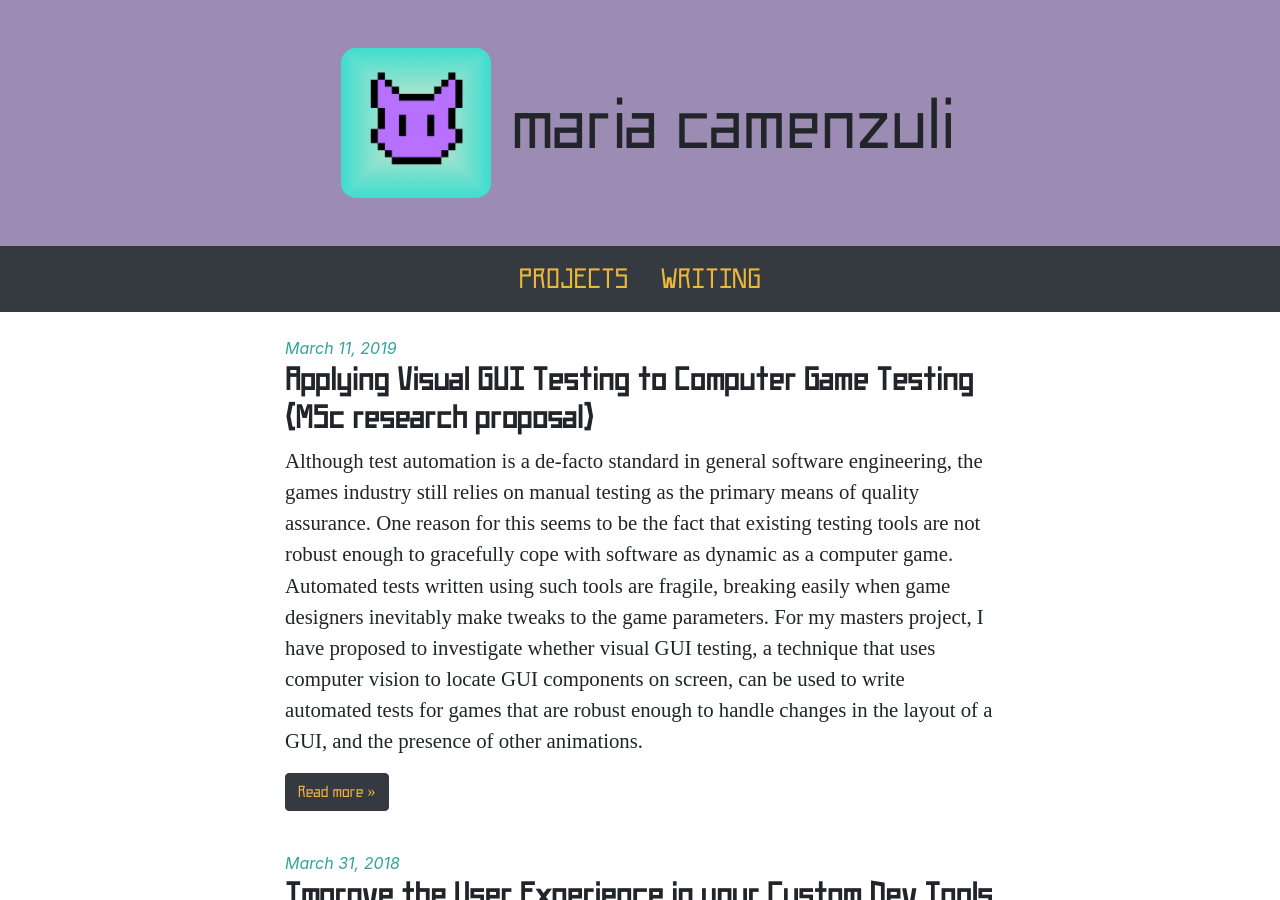
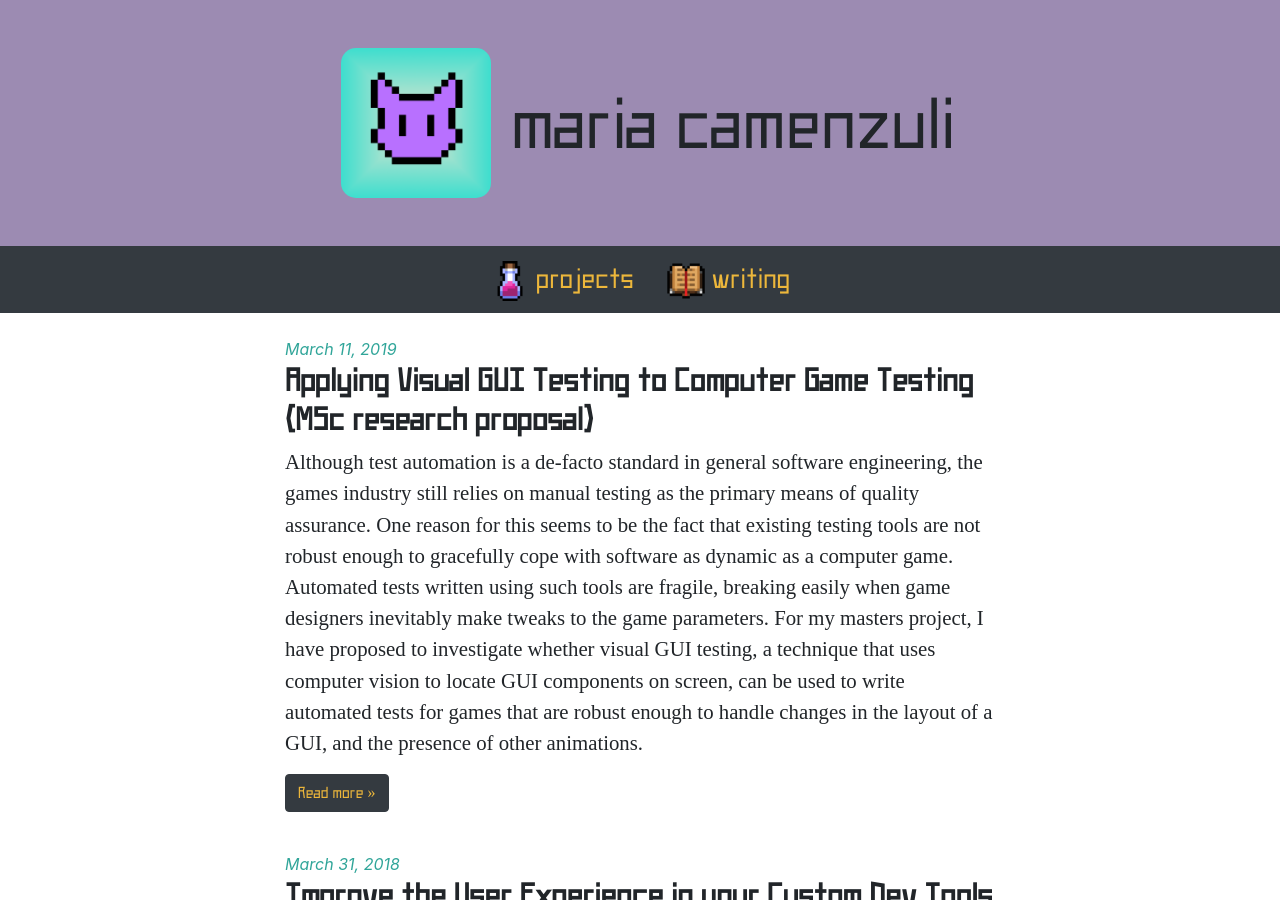
Before and after one commit to mariacamenzuli/mariacamenzuli.github.io, a Jekyll site: the page built from writing.html, in a window 1280 px wide and 900 px high. Built offline with Jekyll 4.4.1, drawn with Linux system fonts in a browser that asks for light colours; nearby versions of some CDN libraries.

Commit message:
Adding icons to the navbar buttons and updating their text to be lowercase to match the title bar.

```diff
--- a/_layouts/default.html
+++ b/_layouts/default.html
@@ -23,8 +23,14 @@
         </div>
 
         <nav class="nav justify-content-center pt-1 pb-1 mb-4 bg-dark pdc-logo-font">
-            <a class="nav-link pdc-button" href="/">PROJECTS</a>
-            <a class="nav-link pdc-button" href="/writing.html">WRITING</a>
+            <a class="nav-link pdc-button" href="/">
+                <img src="/assets/images/nav-icon-potion.png" width="40" alt="Potion Icon">
+                projects
+            </a>
+            <a class="nav-link pdc-button" href="/writing.html">
+                <img src="/assets/images/nav-icon-book.png" width="40" alt="Book Icon">
+                writing
+            </a>
         </nav>
     </header>
 
```
Also changed, not shown: assets/images/nav-icon-book.png (added), assets/images/nav-icon-potion.png (added).
